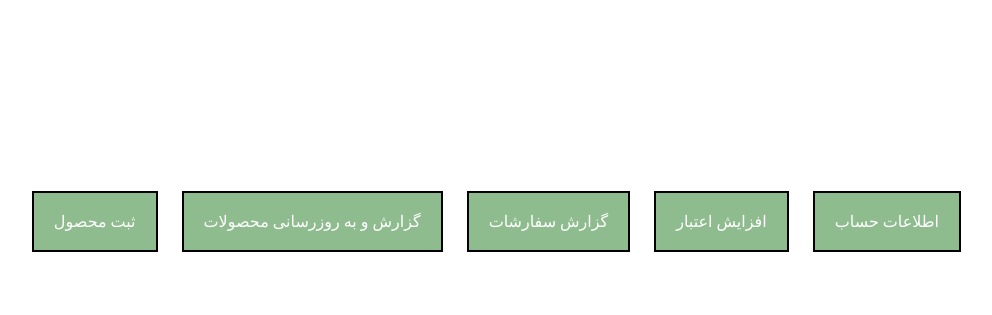
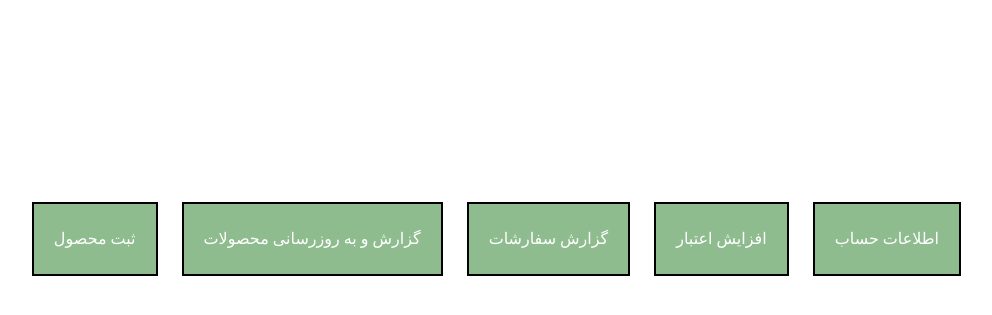
Before and after one commit to ArmenJeddi/System-Analysis-and-Design-project, a Django app: template ptssite/useraccountmanagement/templates/useraccountmanagement/profile_customer.html in a window 1280 px wide. Shown: the part 50-365 px from the top of the page, without its empty margins (181-1173 px from the left). Run offline with Django 3.2, Linux system fonts and the light colour scheme; the template is opened without the code that fills it, so the values that code supplies are empty.

Commit message:
Modified a style and added a link.

```diff
--- a/ptssite/useraccountmanagement/static/useraccountmanagement/styles/profile.css
+++ b/ptssite/useraccountmanagement/static/useraccountmanagement/styles/profile.css
@@ -3,7 +3,7 @@ a:hover {
 }
 main p {
     margin: 15% 10%;
-    line-height: 60px;
+    line-height: 30px;
 }
 main a {
     background-color: darkseagreen;
@@ -12,6 +12,8 @@ main a {
     border: 2px solid black;
     text-decoration: none;
     color: white;
+    display: inline-block;
+    height: 30px;
 }
 main a:hover {
     background-color: lightgreen;
--- a/ptssite/useraccountmanagement/templates/useraccountmanagement/profile_customer.html
+++ b/ptssite/useraccountmanagement/templates/useraccountmanagement/profile_customer.html
@@ -7,6 +7,9 @@
 {% block main %}
 <p>
   <a href="/useraccountmanagement/updateprofile/{{ view.request.user.username }}/">اطلاعات حساب</a>
+  {% if "driver_id" in view.request.session %}
+  <a href="/tradeproduct/confirmIt/{{ view.request.session.driver_id }}/">تکمیل سفارش</a>
+  {% endif %}
   <a href="/finance/depositmoney/">افزایش اعتبار</a>
   <a href="/reporting/listpurchases/">گزارش سفارشات</a>
   <a href="/reporting/listproducts/">گزارش و به روزرسانی محصولات</a>
```
